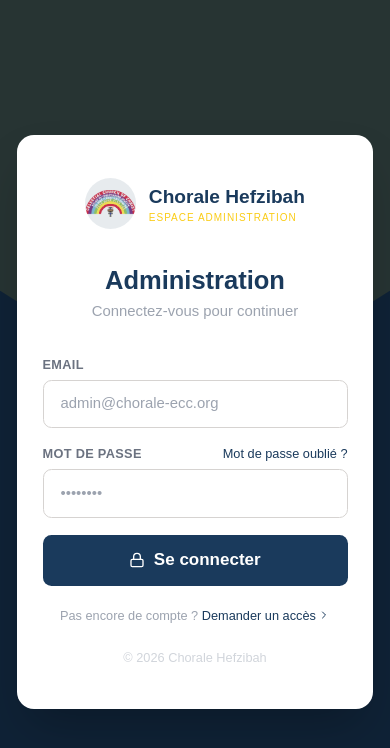
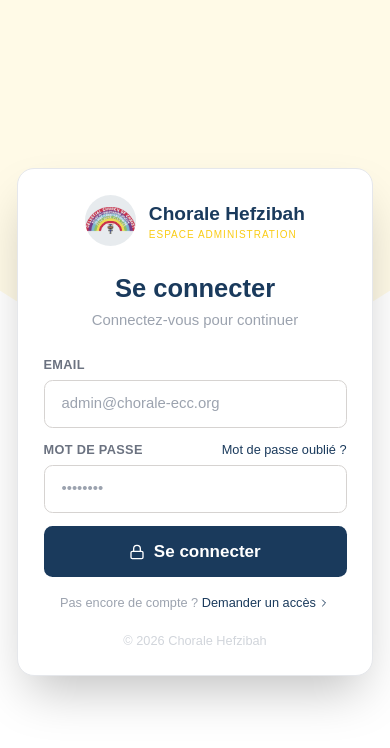
Before and after one commit to paulalohoutade/Choix_project, a React (Vite) app in the folder chor-frontend/: page /admin/login in a window 390 px wide. Shown: the top 748 px of the page. Built offline with nearby package versions, Linux system fonts and the light colour scheme; no server answers.

Commit message:
mise à jour du frontend

```diff
--- a/chor-frontend/src/components/home/sections.tsx
+++ b/chor-frontend/src/components/home/sections.tsx
@@ -17,6 +17,34 @@
   'Unis dans la Prière et le Chant',
   'Chorale Hefzibah — Depuis toujours pour Dieu',
  ]
+
+// Titre qui « défile » caractère par caractère à l'arrivée sur la page
+function RollingTitle({ segments }: { segments: { text: string; className?: string }[] }) {
+  let index = 0
+  return (
+    <h1 className="font-display text-5xl sm:text-6xl lg:text-6xl font-bold text-white
+           leading-tight mb-4 drop-shadow-lg italic">
+      {segments.map((seg, s) => (
+        <span key={s} className={seg.className}>
+          {Array.from(seg.text).map((ch, ci) => {
+            const delay = index++
+            return ch === ' '
+              ? <span key={ci}>&nbsp;</span>
+              : (
+                <span
+                  key={ci}
+                  className="animate-title-in"
+                  style={{ animationDelay: `${delay * 35}ms` }}
+                >
+                  {ch}
+                </span>
+              )
+          })}
+        </span>
+      ))}
+    </h1>
+  )
+}
 
 export function HeroSection() {
   return (
@@ -81,10 +109,12 @@
           Église du Christianisme Céleste <br /><br /> Paroisse BEULAH Kouti Kpinlè Centre
         </p>
 
-        <h1 className="font-display text-5xl sm:text-6xl lg:text-6xl font-bold text-white
-               leading-tight mb-4 drop-shadow-lg italic">
-          Chorale <span className="text-yellow-400">Hefzibah "Plaisir de Dieu"</span>
-        </h1>
+        <RollingTitle
+          segments={[
+            { text: 'Chorale ' },
+            { text: 'Hefzibah "Plaisir de Dieu"', className: 'text-yellow-400' },
+          ]}
+        />
 
         {/* ── Texte défilant ───────────────────────────────────────────── */}
         <div className="overflow-hidden h-8 sm:h-10 mb-10 w-full max-w-2xl">
--- a/chor-frontend/src/index.css
+++ b/chor-frontend/src/index.css
@@ -118,6 +118,16 @@
   animation: fadeIn 0.5s ease forwards;
 }
 
+@keyframes titleIn {
+  from { opacity: 0; transform: translateY(0.8em); }
+  to   { opacity: 1; transform: translateY(0); }
+}
+.animate-title-in {
+  display: inline-block;
+  opacity: 0;
+  animation: titleIn 0.45s cubic-bezier(0.22, 1, 0.36, 1) forwards;
+}
+
 @keyframes shimmer {
   0%   { background-position: -200% 0; }
   100% { background-position: 200% 0; }
--- a/chor-frontend/src/pages/admin/Login.tsx
+++ b/chor-frontend/src/pages/admin/Login.tsx
@@ -29,7 +29,7 @@
   }
 
   return (
-    <div className="min-h-screen bg-cec-dark flex items-center justify-center px-4 py-10 relative">
+    <div className="min-h-screen bg-white flex items-center justify-center px-4 py-10 relative">
       {/* Background decoration */}
       <div className="absolute inset-0 overflow-hidden pointer-events-none">
         <div className="absolute top-0 left-1/2 -translate-x-1/2 w-[700px] h-[700px]
@@ -37,9 +37,9 @@
       </div>
 
       {/* Carte centrée */}
-      <div className="relative w-full max-w-5xl bg-white rounded-2xl shadow-2xl overflow-hidden lg:flex">
+      <div className="relative w-full max-w-3xl bg-white rounded-2xl shadow-2xl overflow-hidden border border-gray-200 lg:flex">
         {/* ── Panneau photo (gauche, desktop) ──────────────────────────── */}
-        <div className="relative hidden lg:block lg:w-1/2 xl:w-[55%]">
+        <div className="relative hidden lg:block lg:w-1/2 xl:w-[55%] lg:border-r lg:border-gray-200">
           {/* Dégradé de fond (visible si la photo n'est pas chargée) */}
           <div className="absolute inset-0 bg-gradient-to-br from-cec-blue via-cec-blue-mid to-cec-dark" />
 
@@ -53,12 +53,12 @@
             />
           )}
           {/* Voile sombre pour la lisibilité */}
-          <div className="absolute inset-0 bg-gradient-to-t from-cec-dark/90 via-cec-dark/30 to-cec-blue/40" />
+          <div className="absolute inset-0 bg-gradient-to-t from-cec-dark/70 via-cec-dark/20 to-cec-blue/20" />
 
           {/* Contenu du panneau */}
-          <div className="relative z-10 w-full h-full flex flex-col justify-between p-10 xl:p-14">
-            <div className="flex items-center gap-3">
-              <div className="w-12 h-12 rounded-full overflow-hidden bg-white/10 ring-1 ring-white/20">
+          <div className="relative z-10 w-full h-full flex flex-col justify-between p-6 xl:p-8">
+            <div className="flex items-center gap-2">
+              <div className="w-10 h-10 rounded-full overflow-hidden bg-white/10 ring-1 ring-white/20">
                 <img
                   src="/logo.png"
                   alt="Logo Chorale Hefzibah"
@@ -75,28 +75,25 @@
                 </div>
               </div>
               <div className="leading-tight">
-                <p className="font-display text-white font-bold text-lg">Chorale Hefzibah</p>
-                <p className="text-cec-gold-light text-[10px] tracking-widest uppercase">Espace administration</p>
+                <p className="font-display text-white font-bold text-base">Chorale Hefzibah</p>
+                <p className="text-cec-gold-light text-[9px] tracking-widest uppercase">Espace administration</p>
               </div>
             </div>
 
             <div className="max-w-md">
-              <p className="text-3xl xl:text-4xl font-display font-bold text-white leading-tight">
+              <p className="text-xl xl:text-2xl font-display font-bold text-white leading-tight">
                 Louez l'Éternel, car{' '}
                 <span className="text-cec-gold">Il est bon.</span>
-              </p>
-              <p className="text-white/70 mt-4 text-sm leading-relaxed">
-                Gérez les albums, les événements, les actualités et la galerie de la chorale.
               </p>
             </div>
           </div>
         </div>
 
         {/* ── Panneau formulaire (droite) ──────────────────────────────── */}
-        <div className="flex-1 flex items-center justify-center px-6 sm:px-8 py-10">
+        <div className="flex-1 flex items-center justify-center px-6 sm:px-8 py-6">
           <div className="w-full max-w-sm">
             {/* Logo (visible sur mobile, panneau photo caché) */}
-            <div className="flex items-center justify-center gap-3 mb-8 lg:hidden">
+            <div className="flex items-center justify-center gap-3 mb-6 lg:hidden">
               <div className="w-12 h-12 rounded-full overflow-hidden bg-cec-blue/10">
                 <img
                   src="/logo.png"
@@ -119,12 +116,12 @@
               </div>
             </div>
 
-            <div className="text-center mb-8">
-              <h1 className="font-display text-2xl font-bold text-cec-blue">Administration</h1>
+            <div className="text-center mb-6">
+              <h1 className="font-display text-2xl font-bold text-cec-blue">Se connecter</h1>
               <p className="text-gray-400 text-sm mt-1">Connectez-vous pour continuer</p>
             </div>
 
-            <form onSubmit={handleSubmit} className="space-y-4">
+            <form onSubmit={handleSubmit} className="space-y-3">
               <div>
                 <label className="block text-xs font-semibold text-gray-500 mb-1.5 uppercase tracking-wide">
                   Email
@@ -183,7 +180,7 @@
               </button>
             </form>
 
-            <p className="text-center text-xs text-gray-400 mt-5">
+            <p className="text-center text-xs text-gray-400 mt-4">
               Pas encore de compte ?{' '}
               <a
                 href="mailto:admin@chorale-ecc.org?subject=Demande%20d%27accès%20administration"
@@ -193,7 +190,7 @@
               </a>
             </p>
 
-            <p className="text-center text-gray-300 text-xs mt-6">
+            <p className="text-center text-gray-300 text-xs mt-5">
               © {new Date().getFullYear()} Chorale Hefzibah
             </p>
           </div>
```
Also changed, not shown: chor-frontend/public/login-photo.jpg (added), 1 other file (tests, documents, lock files or other folders).
